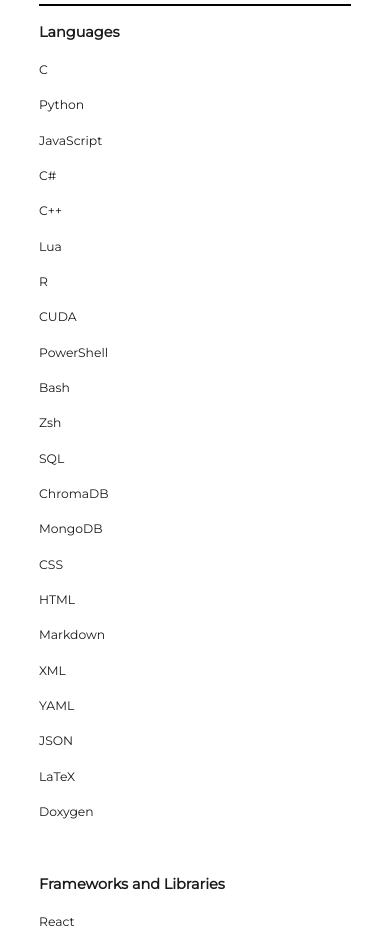
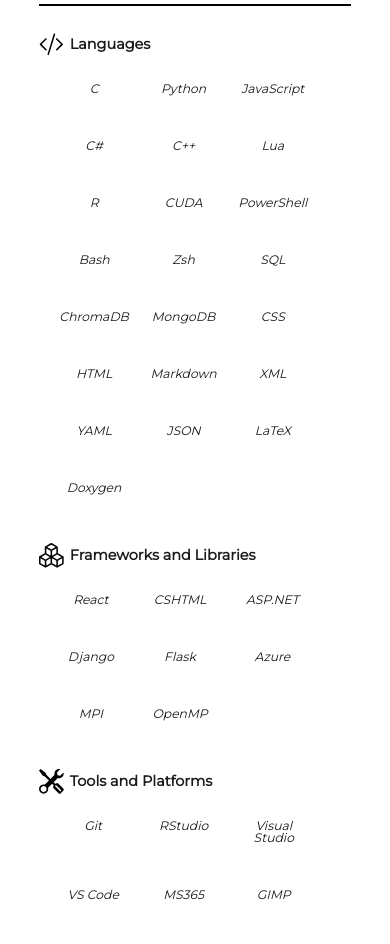
Before and after one commit to markuslw/markuslw.github.io, a React (Create React App) app in the folder portfolio/: page / in a window 390 px wide. Shown: the part 1942-2886 px from the top of the page. Built offline with nearby package versions, Linux system fonts and the light colour scheme; the HTML template or start-up script is replaced by a standard one.

Commit message:
styled skill section

```diff
--- a/portfolio/src/App.js
+++ b/portfolio/src/App.js
@@ -246,46 +246,55 @@
         <h2 className="title">{skills.title}</h2>
         <hr className="separator" />
 
+        <div className="column">
+          <svg className="icon" fill="currentColor" xmlns="http://www.w3.org/2000/svg" viewBox="0 0 16 16">
+            <path d="M10.478 1.647a.5.5 0 1 0-.956-.294l-4 13a.5.5 0 0 0 .956.294zM4.854 4.146a.5.5 0 0 1 0 .708L1.707 8l3.147 3.146a.5.5 0 0 1-.708.708l-3.5-3.5a.5.5 0 0 1 0-.708l3.5-3.5a.5.5 0 0 1 .708 0m6.292 0a.5.5 0 0 0 0 .708L14.293 8l-3.147 3.146a.5.5 0 0 0 .708.708l3.5-3.5a.5.5 0 0 0 0-.708l-3.5-3.5a.5.5 0 0 0-.708 0"/>
+          </svg>
           <h3>{languages.title}</h3>
+        </div>
+        <div className="indent-large container">
           {Object.entries(languages).map(([key, list]) => {
             if (key === 'title') return null;
 
-          return (
-            <div key={key}>
-                {list.map(item => (
-                  <p key={item}>{item}</p>
-                ))}
+            return list.map(item => (
+              <p key={item} className="text skillpoint">{item}</p>
+            ));
+          })}
         </div>
-          );
-        })}
         <br />
 
+        <div className="column">
+          <svg className="icon" fill="currentColor" xmlns="http://www.w3.org/2000/svg" viewBox="0 0 16 16">
+            <path d="M7.752.066a.5.5 0 0 1 .496 0l3.75 2.143a.5.5 0 0 1 .252.434v3.995l3.498 2A.5.5 0 0 1 16 9.07v4.286a.5.5 0 0 1-.252.434l-3.75 2.143a.5.5 0 0 1-.496 0l-3.502-2-3.502 2.001a.5.5 0 0 1-.496 0l-3.75-2.143A.5.5 0 0 1 0 13.357V9.071a.5.5 0 0 1 .252-.434L3.75 6.638V2.643a.5.5 0 0 1 .252-.434zM4.25 7.504 1.508 9.071l2.742 1.567 2.742-1.567zM7.5 9.933l-2.75 1.571v3.134l2.75-1.571zm1 3.134 2.75 1.571v-3.134L8.5 9.933zm.508-3.996 2.742 1.567 2.742-1.567-2.742-1.567zm2.242-2.433V3.504L8.5 5.076V8.21zM7.5 8.21V5.076L4.75 3.504v3.134zM5.258 2.643 8 4.21l2.742-1.567L8 1.076zM15 9.933l-2.75 1.571v3.134L15 13.067zM3.75 14.638v-3.134L1 9.933v3.134z"/>
+          </svg>
           <h3>{frameworks.title}</h3>
+        </div>
+        <div className="indent-large container">
           {Object.entries(frameworks).map(([key, list]) => {
             if (key === 'title') return null;
 
-          return (
-            <div key={key}>
-                {list.map(item => (
-                  <p key={item}>{item}</p>
-                ))}
+            return list.map(item => (
+              <p key={item} className="text skillpoint">{item}</p>
+            ));
+          })}
         </div>
-          );
-        })}
         <br />
 
+        <div className="column">
+          <svg className="icon" fill="currentColor" xmlns="http://www.w3.org/2000/svg" viewBox="0 0 16 16">
+            <path d="M1 0 0 1l2.2 3.081a1 1 0 0 0 .815.419h.07a1 1 0 0 1 .708.293l2.675 2.675-2.617 2.654A3.003 3.003 0 0 0 0 13a3 3 0 1 0 5.878-.851l2.654-2.617.968.968-.305.914a1 1 0 0 0 .242 1.023l3.27 3.27a.997.997 0 0 0 1.414 0l1.586-1.586a.997.997 0 0 0 0-1.414l-3.27-3.27a1 1 0 0 0-1.023-.242L10.5 9.5l-.96-.96 2.68-2.643A3.005 3.005 0 0 0 16 3q0-.405-.102-.777l-2.14 2.141L12 4l-.364-1.757L13.777.102a3 3 0 0 0-3.675 3.68L7.462 6.46 4.793 3.793a1 1 0 0 1-.293-.707v-.071a1 1 0 0 0-.419-.814zm9.646 10.646a.5.5 0 0 1 .708 0l2.914 2.915a.5.5 0 0 1-.707.707l-2.915-2.914a.5.5 0 0 1 0-.708M3 11l.471.242.529.026.287.445.445.287.026.529L5 13l-.242.471-.026.529-.445.287-.287.445-.529.026L3 15l-.471-.242L2 14.732l-.287-.445L1.268 14l-.026-.529L1 13l.242-.471.026-.529.445-.287.287-.445.529-.026z"/>
+          </svg>
           <h3>{tools.title}</h3>
+        </div>
+        <div className="indent-large container">
           {Object.entries(tools).map(([key, list]) => {
             if (key === 'title') return null;
 
-          return (
-            <div key={key}>
-                {list.map(item => (
-                  <p key={item}>{item}</p>
-                ))}
+            return list.map(item => (
+              <p key={item} className="text skillpoint">{item}</p>
+            ));
+          })}
         </div>
-          );
-        })}
         <br />
 
       </div>
--- a/portfolio/src/assets/locales/en.json
+++ b/portfolio/src/assets/locales/en.json
@@ -24,7 +24,7 @@
             "title": "Teknikmagsinet Norway",
             "position": "Seller",
             "date": "2021 - 2023",
-            "description": "Previously worked as a seller for Teknikmagasinet Norway. Aside from selling, my position included working as a repair technician where i did repairs on displays, batteries, and the TrueDepth camera system."
+            "description": "Previously worked as a seller for Teknikmagasinet Norway. Aside from selling, my position included working as an iPhone repair technician where i did repairs on displays, batteries, and the TrueDepth camera system."
         }
     },
     "projects": {
--- a/portfolio/src/assets/locales/no.json
+++ b/portfolio/src/assets/locales/no.json
@@ -24,7 +24,7 @@
             "title": "Teknikmagsinet Norge",
             "position": "Selger",
             "date": "2021 - 2023",
-            "description": "Jobbet tidligere som selger for Teknikmagasinet Norge. Ved siden av salg innebar stillingen min arbeid som reparatør, hvor jeg utførte reparasjoner på skjerm, batteri og TrueDepth-kamerasystemet."
+            "description": "Jobbet tidligere som selger for Teknikmagasinet Norge. Ved siden av salg innebar stillingen min arbeid som iPhone reparatør, hvor jeg utførte reparasjoner på skjerm, batteri og TrueDepth-kamerasystemet."
         }
     },
     "projects": {
--- a/portfolio/src/index.css
+++ b/portfolio/src/index.css
@@ -215,3 +215,27 @@
   margin-left: 5vw;
   width: 80%;
 }
+
+.container {
+  display: grid;
+
+  grid-template-columns: repeat(4, auto);
+  grid-auto-flow: row;
+
+  gap: 20px;
+}
+
+@media (max-width: 768px) {
+  .container {
+    display: grid;
+
+    grid-template-columns: repeat(3, auto);
+    grid-auto-flow: row;
+
+    gap: 20px;
+  }
+}
+
+.skillpoint {
+  text-align: center;
+}
```
Lines whose indentation alone changed are shown as unchanged.
